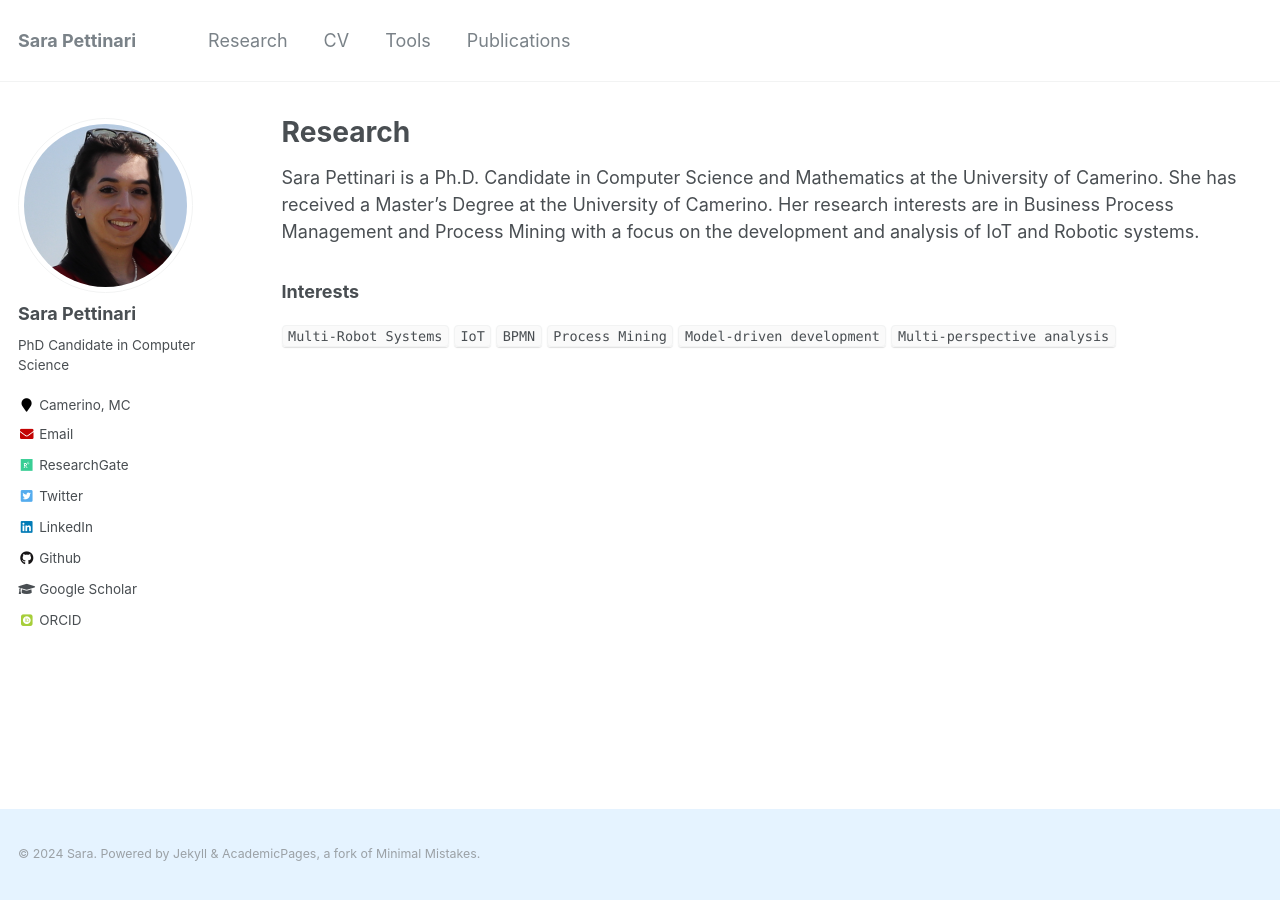
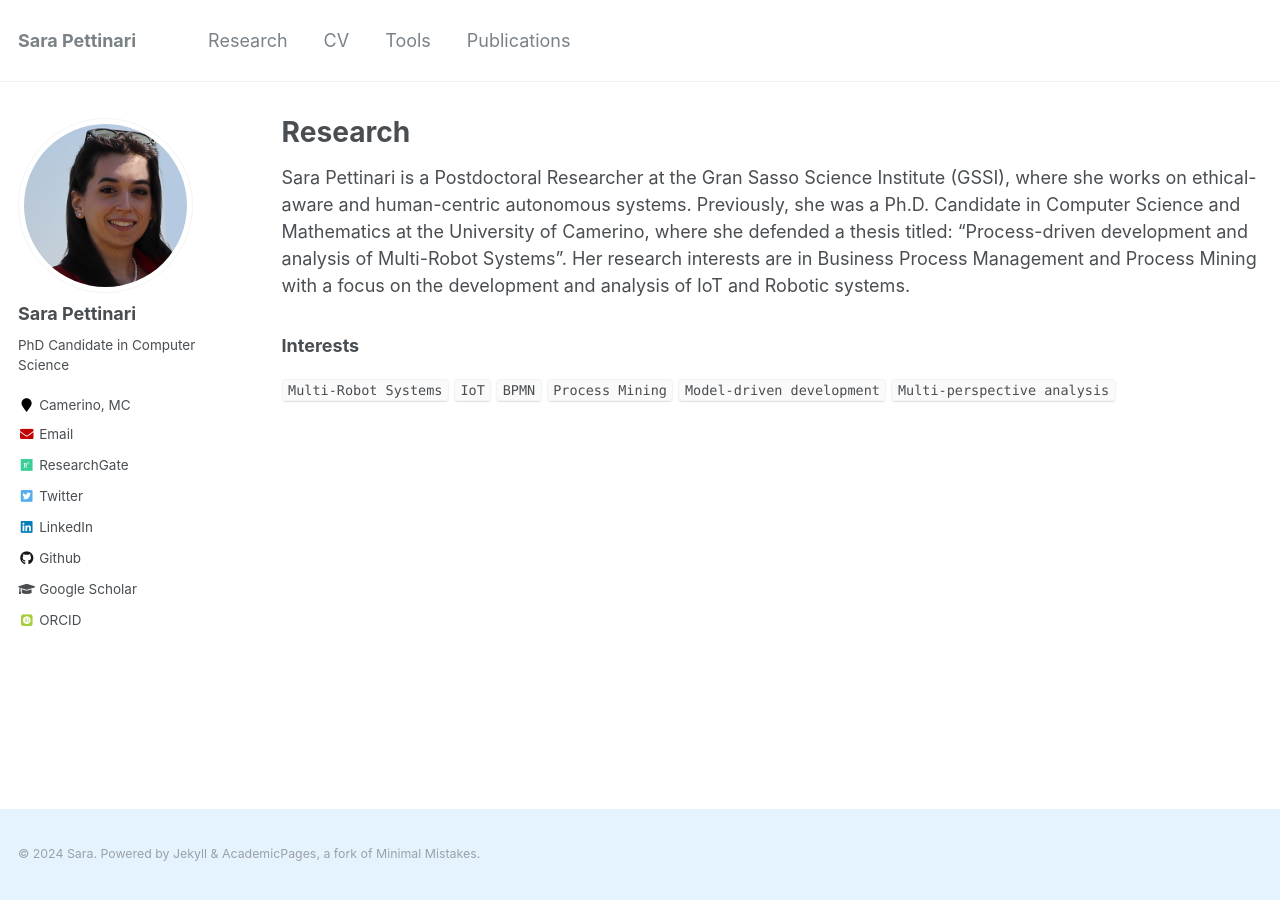
Before and after one commit to SaraPettinari/SaraPettinari.github.io, a Jekyll site: the page built from _pages/research.md, in a window 1280 px wide. Built offline with Jekyll 4.4.1, drawn with Linux system fonts in a browser that asks for light colours; some web fonts are replaced.

Commit message:
update info

```diff
--- a/_config.yml
+++ b/_config.yml
@@ -87,7 +87,7 @@ author:
   employer         :
   pubmed           : #"https://www.ncbi.nlm.nih.gov/pubmed/?term=john+snow"
   googlescholar    : "https://scholar.google.com/citations?user=djjjZxAAAAAJ&hl=it&oi=ao"
-  email            : "sara.pettinari@unicam.it"
+  email            : "sara.pettinari@gssi.it"
   researchgate     :  "https://www.researchgate.net/profile/Sara-Pettinari-2"
   uri              :
   bitbucket        :
--- a/_pages/research.md
+++ b/_pages/research.md
@@ -8,7 +8,10 @@ author_profile: true
 {% include base_path %}
 
 
-Sara Pettinari is a Ph.D. Candidate in Computer Science and Mathematics at the University of Camerino. She has received a Master’s Degree at the University of Camerino. Her research interests are in Business Process Management and Process Mining with a focus on the development and analysis of IoT and Robotic systems.
+Sara Pettinari is a Postdoctoral Researcher at the Gran Sasso Science Institute (GSSI), where she works on ethical-aware
+and human-centric autonomous systems.
+Previously, she was a Ph.D. Candidate in Computer Science and Mathematics at the University of Camerino, where she defended a thesis titled: "Process-driven development and analysis of Multi-Robot Systems".
+Her research interests are in Business Process Management and Process Mining with a focus on the development and analysis of IoT and Robotic systems.
 
 ### Interests
 `Multi-Robot Systems` `IoT` `BPMN` `Process Mining` `Model-driven development` `Multi-perspective analysis`
```
Also changed, not shown: _pages/cv.md (+3 -2 lines).
